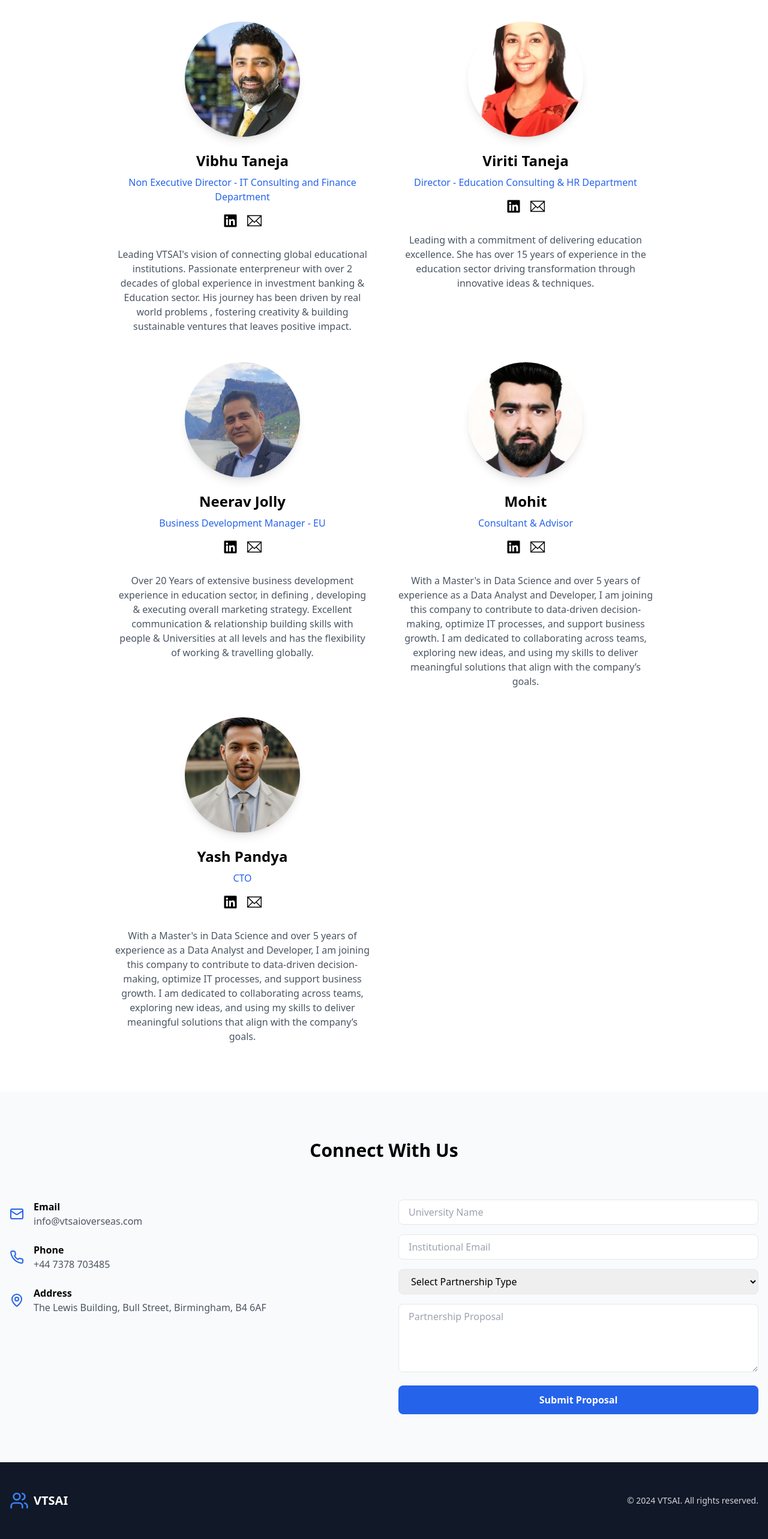
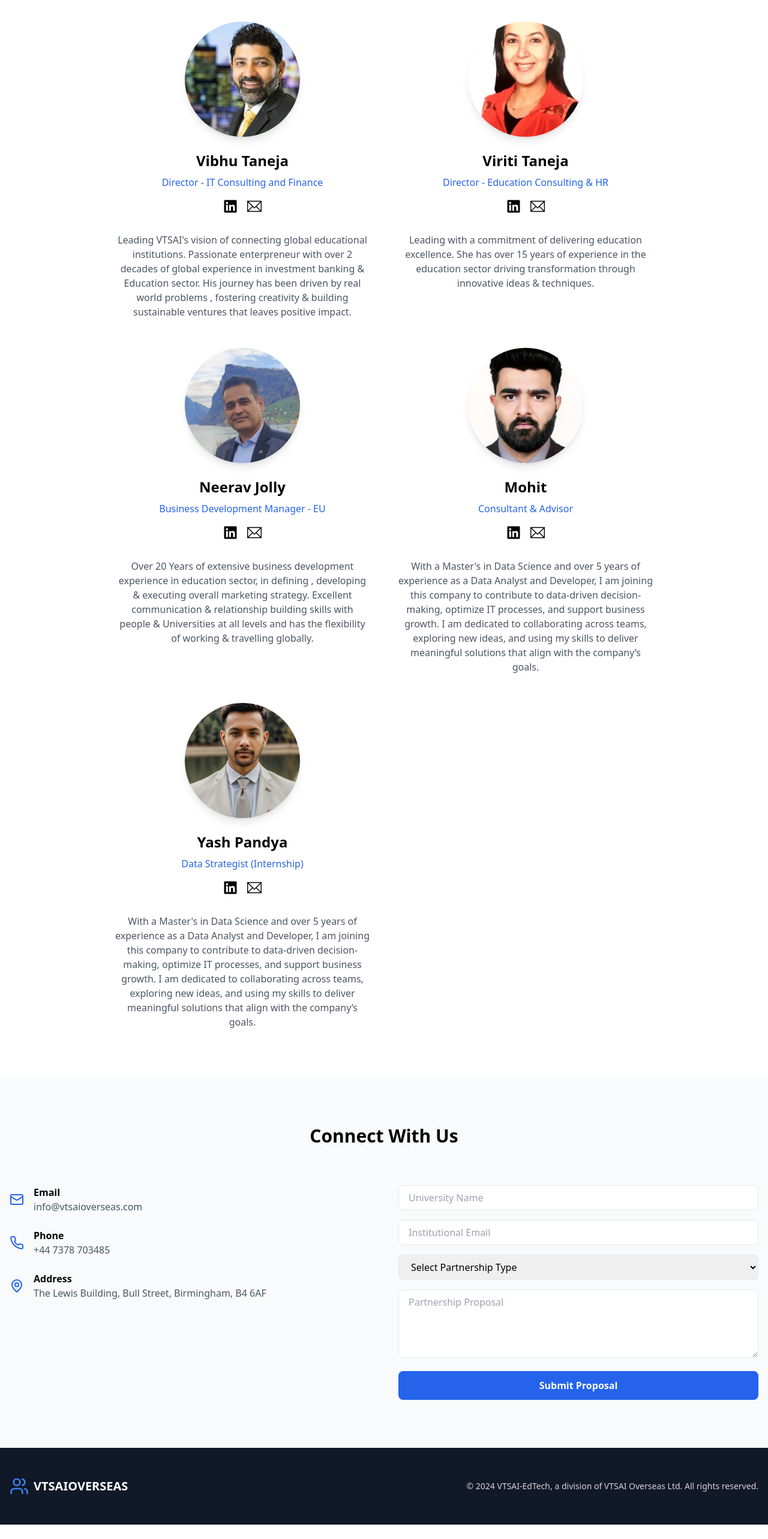
Before and after one commit to yash041197/VTSAi-EdTech, a React (Vite) app: page / in a window 1280 px wide. Shown: the part 4269-6835 px from the top of the page at 60% size. After the commit the page ends 6811 px from the top, so only its background shows below. Built offline with nearby package versions, Linux system fonts and the light colour scheme; no server answers.

Commit message:
VTSAI Overseas and VTEDTech (#4)
VTSAIOVER and VTEDtech

```diff
--- a/src/App.tsx
+++ b/src/App.tsx
@@ -78,10 +78,10 @@ function App() {
           <div className="flex flex-col md:flex-row justify-between items-center">
             <div className="flex items-center gap-2 mb-4 md:mb-0">
               <Users className="w-8 h-8 text-blue-500" />
-              <span className="text-xl font-bold text-white">VTSAI</span>
+              <span className="text-xl font-bold text-white">VTSAIOVERSEAS</span>
             </div>
             <div className="text-sm">
-              © {new Date().getFullYear()} VTSAI. All rights reserved.
+              © {new Date().getFullYear()} VTSAI-EdTech, a division of VTSAI Overseas Ltd. All rights reserved.
             </div>
           </div>
         </div>
--- a/src/components/Team.tsx
+++ b/src/components/Team.tsx
@@ -7,7 +7,7 @@ import { Columns } from 'lucide-react';
 const team = [
   {
     name: "Vibhu Taneja",
-    role: "Non Executive Director - IT Consulting and Finance Department",
+    role: "Director - IT Consulting and Finance",
     image: "/pic-1.jpg",
     link : "https://www.linkedin.com/in/vibhutaneja/",
     bio: "Leading VTSAI's vision of connecting global educational institutions. Passionate enterpreneur with over 2 decades of global experience in investment banking & Education sector. His journey has been driven by real world problems , fostering creativity & building sustainable ventures that leaves positive impact.",
@@ -15,7 +15,7 @@ const team = [
   },
   {
     name: "Viriti Taneja",
-    role: "Director - Education Consulting & HR Department",
+    role: "Director - Education Consulting & HR",
     image: "/vriti.png",
     link : "https://www.linkedin.com/in/vibhutaneja/",
     bio: "Leading with a commitment of delivering education excellence. She has over 15 years of experience in the education sector driving transformation through innovative ideas & techniques.",
@@ -39,7 +39,7 @@ const team = [
   },
   {
     name : "Yash Pandya",
-    role : "CTO",
+    role : "Data Strategist (Internship)",
     image : "/yash.jpg",
     link : "https://www.linkedin.com/in/yash-pandya-data/",
     bio : "With a Master's in Data Science and over 5 years of experience as a Data Analyst and Developer, I am joining this company to contribute to data-driven decision-making, optimize IT processes, and support business growth. I am dedicated to collaborating across teams, exploring new ideas, and using my skills to deliver meaningful solutions that align with the company’s goals.",
```
